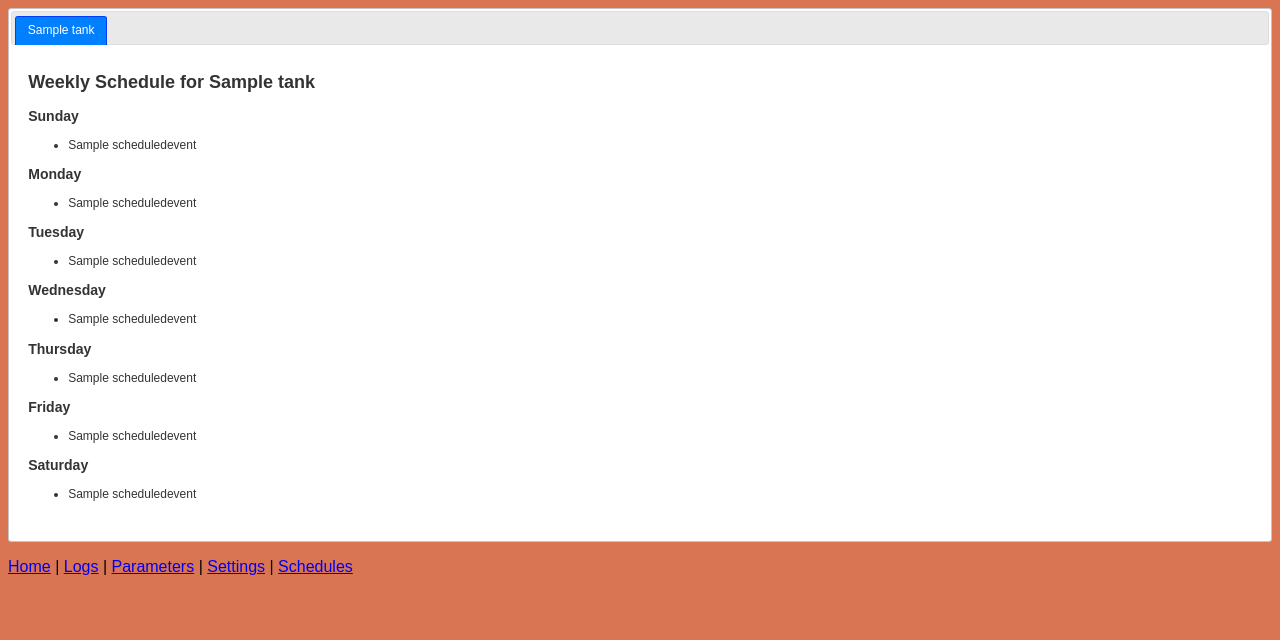
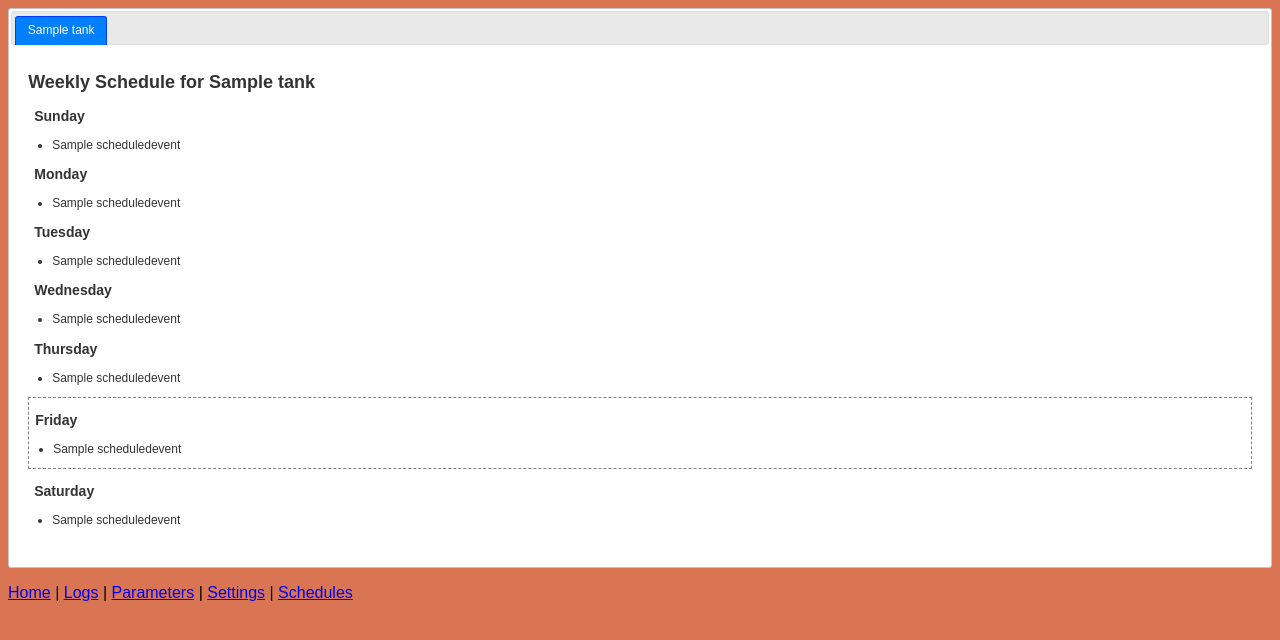
Before and after one commit to csammis/reef, a Flask app: page /schedules/ in a window 1280 px wide. Shown: the top 640 px of the page. Run offline with Flask 2, Linux system fonts and the light colour scheme; tables that the repository leaves empty hold one stand-in row (values such as "Sample post"); some libraries are stand-ins or nearby versions.

Commit message:
Styling the current (client) day differently on the weekly schedule view

```diff
--- a/src/app.py
+++ b/src/app.py
@@ -61,6 +61,7 @@
     return render_template('schedules.html',
             title='Schedules',
             libraries=['jquery', 'jquery-ui'],
+            stylesheet=url_for('static', filename='schedules.css'),
             script=url_for('static', filename='schedules.js'))
 
 @app.route('/schedules/<tank_name>/')
--- /dev/null
+++ b/src/static/schedules.css
@@ -0,0 +1,12 @@
+.day {
+    padding-left:0.5em;
+    padding-right:0.5em;
+}
+
+.day ul {
+    padding-left:1.5em;
+}
+
+.schedule-today {
+    border:dashed 1px gray;
+}
--- a/src/templates/schedules.html
+++ b/src/templates/schedules.html
@@ -1,5 +1,5 @@
-{% macro render_schedule_day(title, id, attr) -%}
-<div id="{{id}}">
+{% macro render_schedule_day(title, class, attr) -%}
+<div class="{{class}} day">
 <h3>{{title}}</h3>
 <ul>
     {% for e in schedule|selectattr(attr, 'is_true') %}
@@ -27,5 +27,11 @@
     {{ render_schedule_day('Thursday', 'day-4', 'on_thursday') }}
     {{ render_schedule_day('Friday', 'day-5', 'on_friday') }}
     {{ render_schedule_day('Saturday', 'day-6', 'on_saturday') }}
+    <script>
+        (function () {
+            var day = new Date().getDay();
+            $('.day-' + day).addClass('schedule-today');
+        })();
+    </script>
 </div>
 {%endif%}
```
